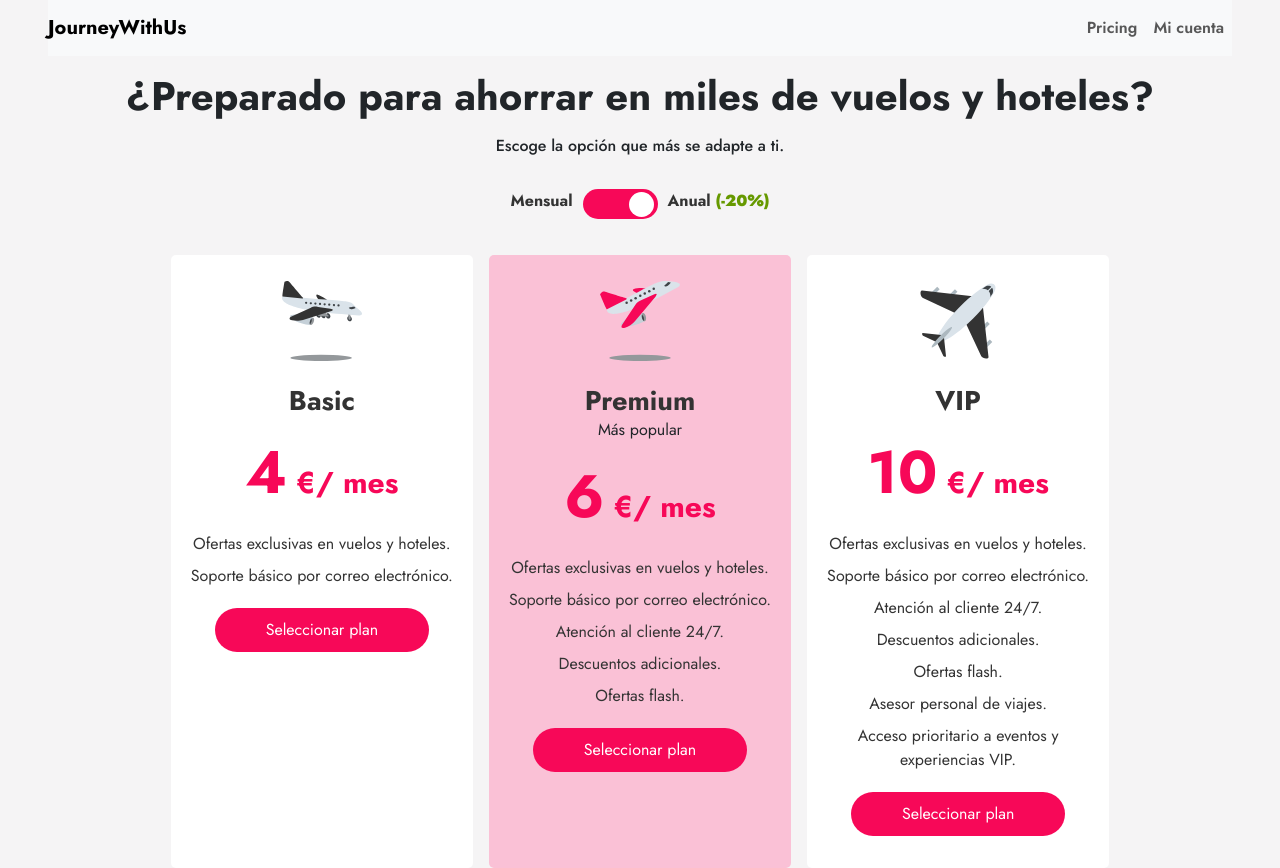
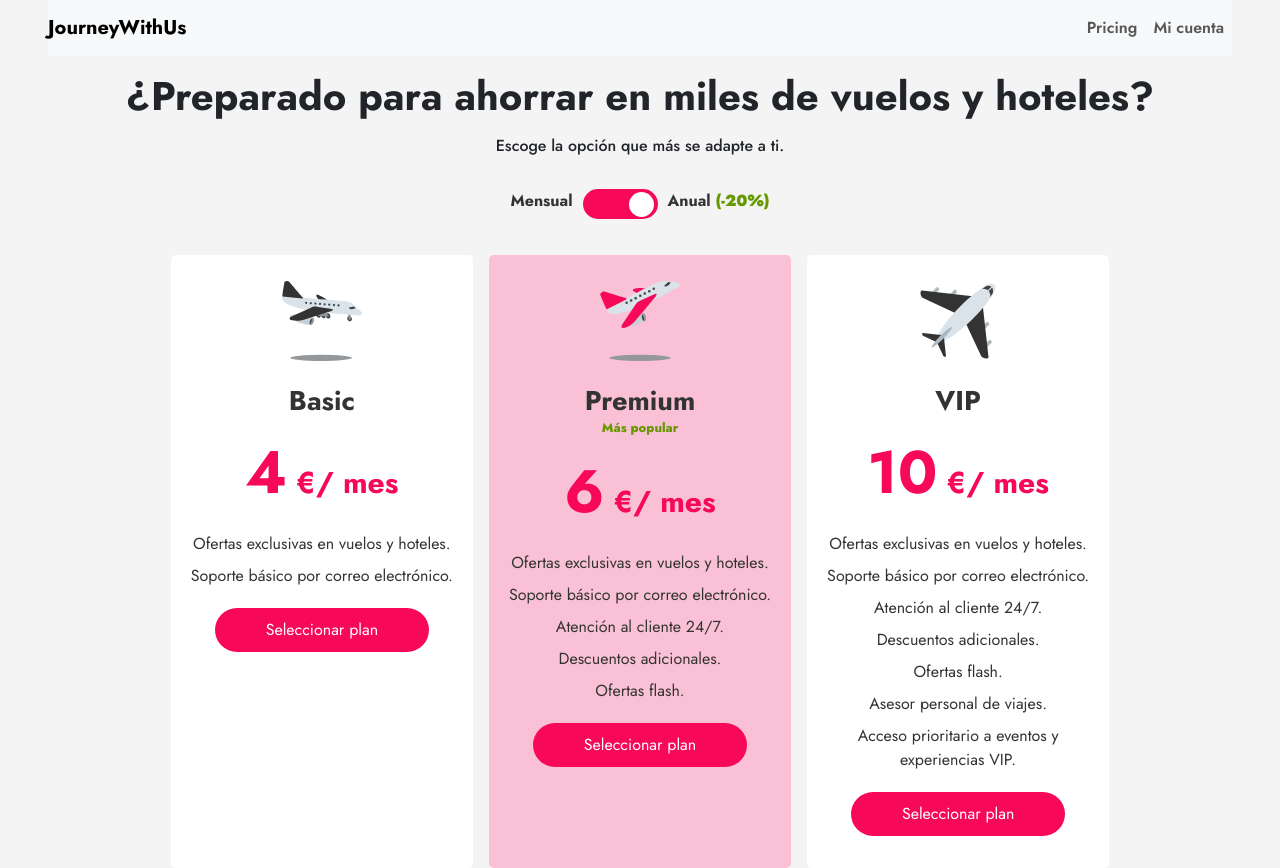
Before and after one commit to Mmarmedina/price-table-comparison-landing-page, a website built with Vite: page index.html in a window 1280 px wide. Shown: the top 868 px of the page. Built offline with nearby package versions, Linux system fonts and the light colour scheme.

Commit message:
"Most Popular" badge styles

```diff
--- a/public/src/styles/style.css
+++ b/public/src/styles/style.css
@@ -53,6 +53,12 @@ a.nav-item:hover {
     font-size: 1.7rem;
     font-weight: bolder;
     color: var(--color-secondary-black);
+}
+
+.container .box-container .box p.most-popular-text {
+    color: var(--color-secondary-green);
+    font-weight: 800;
+    font-size: 0.8rem;
 }
 
 .container .box-container .box .amount {
```
